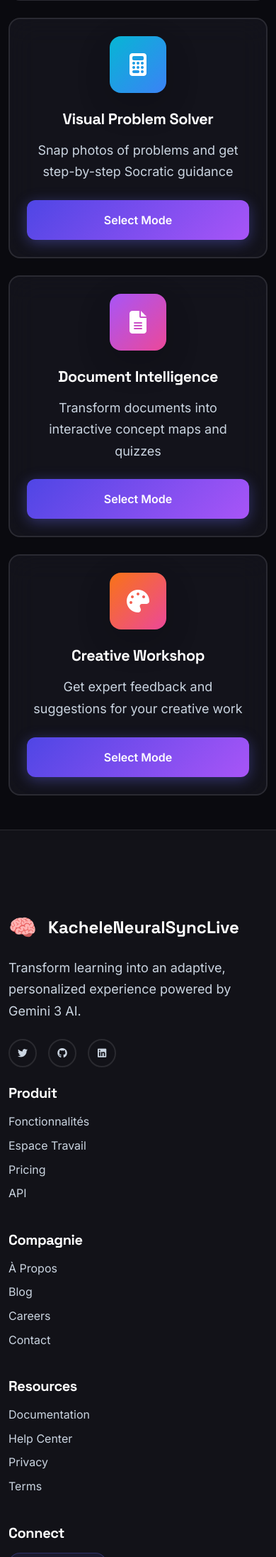
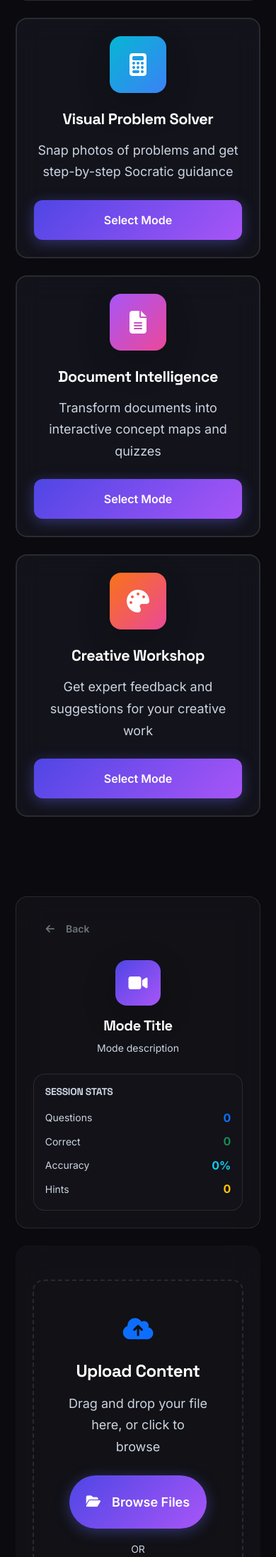
Before and after one commit to heritiernkh/kachele_neural_sync, a Django app: page /app/ in a window 390 px wide. Shown: the part 696-2890 px from the top of the page at 71% size. Run offline with Django 5.2, Linux system fonts and the light colour scheme; some libraries are stand-ins or nearby versions.

Commit message:
feat: rebrand demo to workspace and enhance Gemini integration
- Renamed 'Demo' page and related assets to 'App/Workspace'
- Switched to gemini-2.4-flash for improved performance
- Implemented intelligent mock responses for Socratic fallback
- Improved UI responsiveness and error handling for API limits (503/429)
- Updated styling for upload and chat interfaces
- Added .env.example, LICENSE, and Procfile

```diff
--- a/main_app/static/css/app.css
+++ b/main_app/static/css/app.css
@@ -4,7 +4,6 @@
 
 .app-container {
     padding-top: 80px;
-    min-height: 100vh;
 }
 
 /* Mode Selector */
@@ -81,9 +80,6 @@
 
 /* Workspace */
 .workspace-area {
-    display: grid;
-    grid-template-columns: 300px 1fr;
-    gap: var(--space-xl);
     min-height: calc(100vh - 160px);
 }
 
@@ -150,17 +146,14 @@
     transform: scale(1.02);
 }
 
-/* Chat Section */
 .chat-section {
     display: flex;
     flex-direction: column;
-    height: 500px;
-    /* Réduit de 600px */
+    min-height: 400px;
 }
 
 .chat-messages {
     flex: 1;
-    overflow-y: auto;
     padding: var(--space-lg);
     background: rgba(255, 255, 255, 0.02);
     border-radius: var(--radius-lg);
--- a/main_app/static/css/style.css
+++ b/main_app/static/css/style.css
@@ -106,6 +106,11 @@ body {
     min-height: 100vh;
 }
 
+main {
+    width: 100%;
+}
+
+
 /* Typography - Override Bootstrap */
 h1,
 h2,
@@ -157,7 +162,8 @@ p,
 
 /* Bootstrap Container Override */
 .container {
-    max-width: 1280px;
+    max-width: 1400px;
+    width: 95%;
 }
 
 /* Navigation */
@@ -415,11 +421,12 @@ p,
     margin-bottom: var(--space-xl);
 }
 
-/* Footer */
 .footer {
-    background: var(--bg-secondary);
+    background: var(--bg-secondary) !important;
     border-top: 1px solid var(--border-color);
     padding: var(--space-3xl) 0 var(--space-xl);
+    width: 100%;
+    margin-top: 150px;
 }
 
 .footer-grid {
--- a/main_app/static/js/app.js
+++ b/main_app/static/js/app.js
@@ -46,7 +46,8 @@ function showLoadingModal(message = 'Processing...') {
     const progressFill = document.getElementById('progressFill');
     if (progressFill) {
         progressFill.style.width = '0%';
-        progressFill.className = 'progress-bar bg-gradient-primary'; // Reset animations
+        // On garde les classes Bootstrap pour l'animation
+        progressFill.className = 'progress-bar progress-bar-striped progress-bar-animated';
     }
 
     bsLoadingModal.show();
@@ -152,13 +153,34 @@ function selectMode(mode) {
                 Drag and drop your file here, or click to browse
             </p>
             <input type="file" id="fileInput" accept="" style="display: none;">
-            <button class="btn btn-primary btn-lg px-4 rounded-pill" id="browseBtn">
+            <button class="btn btn-primary btn-lg px-4 rounded-pill mb-3" id="browseBtn">
                 <i class="fas fa-folder-open me-2"></i> Browse Files
+            </button>
+            <div class="mb-3">
+                <span class="text-muted small">OR</span>
+            </div>
+            <button class="btn btn-outline-primary rounded-pill px-4" id="startWithTextBtn">
+                <i class="fas fa-keyboard me-2"></i> Démarrer par texte
             </button>
             <div class="d-flex justify-content-center gap-2 mt-4 flex-wrap" id="fileTypes"></div>
         `;
-        // Re-bind click event to card and input (since we replaced innerHTML)
-        uploadCard.onclick = () => document.getElementById('fileInput').click();
+        // Re-bind events
+        const newFileInput = document.getElementById('fileInput');
+        newFileInput.onchange = (e) => {
+            if (e.target.files.length > 0) {
+                handleFileUpload(e.target.files[0]);
+            }
+        };
+
+        document.getElementById('browseBtn').onclick = (e) => {
+            e.stopPropagation();
+            newFileInput.click();
+        };
+        document.getElementById('startWithTextBtn').onclick = (e) => {
+            e.stopPropagation();
+            switchToTextMode();
+        };
+        uploadCard.onclick = () => newFileInput.click();
     }
 
     chatInputSection.style.display = 'none';
@@ -176,6 +198,26 @@ function selectMode(mode) {
 // ============================================
 // 2. SESSION MANAGEMENT
 // ============================================
+function switchToTextMode() {
+    uploadSection.style.display = 'none';
+    chatInputSection.style.display = 'block';
+    chatSection.style.display = 'block';
+
+    // Welcome message for text mode
+    const welcomeMsg = `Bonjour ! Je suis ton tuteur Kachele Neural Sync Live. Comment puis-je t'aider aujourd'hui ? Tu peux me poser une question sur n'importe quel sujet.`;
+    addMessage('ai', welcomeMsg);
+    chatInput.focus();
+}
+
+// Initial binding for the button present in HTML
+const initialStartWithTextBtn = document.getElementById('startWithTextBtn');
+if (initialStartWithTextBtn) {
+    initialStartWithTextBtn.addEventListener('click', (e) => {
+        e.stopPropagation();
+        switchToTextMode();
+    });
+}
+
 async function createSession(mode) {
     try {
         const response = await fetch('/api/session/create/', {
@@ -274,7 +316,7 @@ async function handleFileUpload(file) {
                     progressFill.style.width = `${percentComplete}%`;
 
                     if (percentComplete === 100) {
-                        updateLoadingMessage('Analyse par Gemini 2.5 Flash en cours...');
+                        updateLoadingMessage('Analyse par Gemini 3 en cours...');
                         progressFill.classList.add('progress-bar-striped', 'progress-bar-animated');
                     } else {
                         updateLoadingMessage(`Téléchargement: ${percentComplete}%`);
@@ -521,10 +563,25 @@ function startInteractiveChat(initialQuestion = null, correctAnswer = null) {
 }
 
 sendBtn.addEventListener('click', sendMessage);
+chatInput.addEventListener('input', function () {
+    this.style.height = 'auto';
+    this.style.height = (this.scrollHeight) + 'px';
+
+    // Empêcher que ça devienne trop grand
+    if (this.scrollHeight > 200) {
+        this.style.overflowY = 'auto';
+        this.style.height = '200px';
+    } else {
+        this.style.overflowY = 'hidden';
+    }
+});
+
 chatInput.addEventListener('keypress', (e) => {
     if (e.key === 'Enter' && !e.shiftKey) {
         e.preventDefault();
         sendMessage();
+        // Reset height after sending
+        chatInput.style.height = '48px';
     }
 });
 
@@ -540,6 +597,7 @@ async function sendMessage() {
     // Add user message
     addMessage('user', message);
     chatInput.value = '';
+    chatInput.style.height = '48px';
 
     // Check if this is an answer to a question
     const currentQuestion = chatInput.dataset.currentQuestion;
@@ -715,6 +773,11 @@ function addMessage(sender, text) {
     }
 
     chatMessages.scrollTop = chatMessages.scrollHeight;
+
+    // Si la zone de messages grandit, on s'assure que le champ de texte en bas est visible
+    setTimeout(() => {
+        chatInput.scrollIntoView({ behavior: 'smooth', block: 'nearest' });
+    }, 100);
 }
 
 
--- a/main_app/templates/main_app/app.html
+++ b/main_app/templates/main_app/app.html
@@ -8,7 +8,7 @@
 {% endblock %}
 
 {% block content %}
-<div class="app-container pt-5 mt-4 min-vh-100 position-relative">
+<div class="app-container pt-5 mt-4">
     <!-- Mode Selector Section -->
     <section class="mode-selector-section py-5">
         <div class="container">
@@ -90,12 +90,12 @@
     </section>
 
     <!-- Workspace Area (Hidden Initially) -->
-    <section class="workspace-area animate-slide-up" id="workspaceArea" style="display: none;">
+    <section class="workspace-area animate-slide-up" id="workspaceArea" style="display: none; padding-bottom: 200px;">
         <div class="container pb-5">
             <div class="row g-4">
                 <!-- Sidebar -->
-                <div class="col-lg-4">
-                    <div class="card glassmorphism sticky-top" style="top: 100px; z-index: 10;">
+                <div class="col-lg-3">
+                    <div class="card glassmorphism">
                         <div class="card-body p-4">
                             <div class="d-flex align-items-center mb-4">
                                 <button class="btn btn-outline-secondary btn-sm me-auto" id="backBtn">
@@ -137,9 +137,10 @@
                 </div>
 
                 <!-- Main Content Area -->
-                <div class="col-lg-8">
-                    <div class="card glassmorphism border-0 h-100" style="min-height: 500px;">
-                        <div class="card-body p-4 p-lg-5">
+                <div class="col-lg-9">
+                    <div class="card glassmorphism border-0" style="min-height: 700px;">
+                        <div class="card-body p-4 p-lg-5 d-flex flex-column">
+                            <div id="workspaceContent" class="flex-grow-1">
 
                                 <!-- Upload Area -->
                                 <div class="upload-section h-100 d-flex align-items-start justify-content-center pt-4"
@@ -156,8 +157,16 @@
 
                                         <input type="file" id="fileInput" accept="" style="display: none;">
 
-                                    <button class="btn btn-primary btn-lg px-4 rounded-pill" id="browseBtn">
+                                        <button class="btn btn-primary btn-lg px-4 rounded-pill mb-3" id="browseBtn">
                                             <i class="fas fa-folder-open me-2"></i> Browse Files
+                                        </button>
+
+                                        <div class="mb-3">
+                                            <span class="text-muted small">OR</span>
+                                        </div>
+
+                                        <button class="btn btn-outline-primary rounded-pill px-4" id="startWithTextBtn">
+                                            <i class="fas fa-keyboard me-2"></i> Démarrer par texte
                                         </button>
 
                                         <div class="d-flex justify-content-center gap-2 mt-4 flex-wrap" id="fileTypes">
@@ -171,19 +180,6 @@
                                     </div>
                                 </div>
 
-                            <!-- 2. Zone de Saisie (Appears after upload) -->
-                            <div class="chat-input-section mb-4" id="chatInputSection" style="display: none;">
-                                <div
-                                    class="chat-input-container d-flex gap-2 p-3 bg-dark bg-opacity-25 rounded-4 border border-primary border-opacity-25 shadow-sm">
-                                    <textarea class="form-control bg-transparent border-0 text-white shadow-none"
-                                        id="chatInput" placeholder="Pose ta question ici sur ce fichier..." rows="1"
-                                        style="resize: none; font-size: 1.1rem;"></textarea>
-                                    <button class="btn btn-primary rounded-circle" id="sendBtn"
-                                        style="width: 42px; height: 42px; flex-shrink: 0;">
-                                        <i class="fas fa-paper-plane"></i>
-                                    </button>
-                                </div>
-                            </div>
 
                                 <!-- 3. Zone de Réponse (Analysis + Chat History) -->
                                 <div class="responses-area" id="responsesArea">
@@ -208,17 +204,35 @@
                                             <button class="btn btn-outline-warning btn-sm rounded-pill py-0"
                                                 id="requestHintBtn">Indices</button>
                                         </div>
-                                    <div class="chat-messages vstack gap-3" id="chatMessages">
+                                        <div class="chat-messages vstack gap-3 mb-4" id="chatMessages">
                                             <!-- Message bubbles -->
+                                        </div>
+
+                                        <div class="chat-input-section mt-5" id="chatInputSection"
+                                            style="display: none;">
+                                            <div
+                                                class="chat-input-container d-flex gap-2 p-2 bg-dark bg-opacity-50 rounded-4 border border-primary shadow-lg">
+                                                <textarea
+                                                    class="form-control bg-transparent border-0 text-white shadow-none fs-5 py-2 px-3 flex-grow-1"
+                                                    id="chatInput" placeholder="Écris ton message ici..." rows="1"
+                                                    style="resize: none; min-height: 48px; overflow-y: hidden;"></textarea>
+                                                <button
+                                                    class="btn btn-primary rounded-pill px-4 align-self-end mb-1 me-1"
+                                                    id="sendBtn" style="height: 44px; flex-shrink: 0;">
+                                                    <i class="fas fa-paper-plane me-2"></i> Envoyer
+                                                </button>
+                                            </div>
                                         </div>
                                     </div>
                                 </div>
 
+                            </div> <!-- End workspaceContent -->
                         </div>
                     </div>
                 </div>
             </div>
-        </div>
+            <!-- Marge de sécurité finale -->
+            <div class="py-5 mt-5"></div>
     </section>
 </div>
 
@@ -227,13 +241,15 @@
     <div class="modal-dialog modal-dialog-centered">
         <div class="modal-content border-0 glassmorphism">
             <div class="modal-body text-center p-5">
-                <div class="d-inline-block display-1 mb-4 animate-pulse-glow">To</div>
+                <div class="d-inline-block display-1 mb-4 animate-pulse-glow">
+                    <i class="fas fa-brain text-gradient"></i>
+                </div>
                 <h3 class="h4 mb-2">Analyzing with Gemini 3...</h3>
                 <p class="text-muted mb-4" id="loadingMessage">Processing your content</p>
 
-                <div class="progress bg-secondary bg-opacity-25" style="height: 6px;">
-                    <div class="progress-bar progress-bar-striped progress-bar-animated bg-gradient-primary"
-                        id="progressFill" role="progressbar" style="width: 0%"></div>
+                <div class="progress bg-secondary bg-opacity-25" style="height: 10px;">
+                    <div class="progress-bar progress-bar-striped progress-bar-animated" id="progressFill"
+                        role="progressbar" style="width: 0%; background: var(--gradient-primary) !important;"></div>
                 </div>
             </div>
         </div>
@@ -241,10 +257,6 @@
 </div>
 
 <style>
-    .demo-sidebar {
-        top: 100px;
-    }
-
     .mode-card {
         cursor: pointer;
         transition: transform 0.3s ease;
@@ -273,6 +285,38 @@
         border: 1px solid rgba(255, 255, 255, 0.1);
         border-bottom-left-radius: 4px;
     }
+
+    /* Force Footer to stay away */
+    .workspace-area {
+        margin-bottom: 300px !important;
+        display: block !important;
+    }
+
+    /* Full Width Chat Input */
+    .chat-input-section {
+        margin-top: 3rem !important;
+        padding-bottom: 2rem !important;
+        width: 100% !important;
+    }
+
+    .chat-input-container {
+        transition: all 0.3s ease;
+        background: rgba(10, 10, 15, 0.95) !important;
+        backdrop-filter: blur(20px);
+        width: 100% !important;
+        max-width: none !important;
+        border: 1px solid var(--primary-500) !important;
+        box-shadow: 0 0 30px rgba(99, 102, 241, 0.2) !important;
+    }
+
+    #workspaceContent {
+        display: block !important;
+        min-height: 800px;
+    }
+
+    .responses-area {
+        width: 100% !important;
+    }
 </style>
 {% endblock %}
 
--- a/main_app/views.py
+++ b/main_app/views.py
@@ -63,12 +63,28 @@ def get_mock_analysis(filename, mode):
     }
 
 def get_mock_response(question, analysis_summary):
-    """Génère une réponse pédagogique simulée basée sur l'analyse si l'API est saturée"""
-    q = question.lower()
-    if "aider" in q or "comment" in q or "expliquer" in q:
-        return f"C'est une excellente question ! En me basant sur l'analyse du contenu, je te suggère de te concentrer sur les concepts clés identifiés. La méthode socratique nous invite à réfléchir : à ton avis, quel est l'élément le plus complexe dans ce que nous venons de voir ? (Note: Je suis en mode Démo sécurisé suite à une saturation du quota API)."
+    """Génère une réponse pédagogique simulée intelligente basée sur l'analyse en cas de saturation API"""
+    import random
 
-    return "Je comprends ta question. Dans le cadre de notre session Kachele NeuralSync, nous cherchons à approfondir ce sujet. Peux-tu me préciser quel aspect te pose le plus de difficultés dans l'analyse que nous avons obtenue ? (Note: Mode Démo activé)."
+    # Extraire des informations de l'analyse pour personnaliser la réponse
+    concepts = analysis_summary.get('key_concepts', [])
+    summary = analysis_summary.get('summary', "notre sujet d'étude")
+
+    # Choisir un concept aléatoire s'il y en a
+    concept_focus = f"'{concepts[0]}'" if concepts else "ce contenu"
+
+    responses = [
+        f"C'est une réflexion intéressante. En regardant l'analyse sur {concept_focus}, comment penses-tu que cela se connecte à ta question ?",
+        f"Je vois où tu veux en venir. Si l'on considère le résumé de notre analyse ({summary[:60]}...), quel lien fais-tu avec ton interrogation ?",
+        f"Dans l'esprit de Kachele NeuralSync, j'aimerais te retourner la question : en te basant sur les concepts clés comme {concept_focus}, quelle serait ta première intuition ?",
+        f"Ton approche est pertinente. Pour approfondir {concept_focus}, quel aspect spécifique de l'analyse te semble le plus lié à ce que tu viens de demander ?",
+        f"C'est un excellent point de départ. Si tu devais expliquer {concept_focus} à quelqu'un d'autre en te basant sur notre session, que dirais-tu ?"
+    ]
+
+    # Message de pied de page pour la transparence
+    note = "\n\n*(Note: Mode Démo Intelligent activé - Gemini est actuellement en haute performance de calcul)*"
+
+    return random.choice(responses) + note
 from .models import LearningSession, UploadedContent, Interaction, ConceptMap, UserProgress
 from .gemini_service import gemini_service
 from django.contrib.auth.decorators import login_required
@@ -370,27 +386,21 @@ def ask_question(request):
 
         latest_upload = session.uploads.filter(analysis_completed=True).last()
 
-        if not latest_upload:
-            any_upload = session.uploads.exists()
-            if any_upload:
-                return JsonResponse({
-                    'success': False,
-                    'error': "L'analyse de votre fichier n'a pas pu aboutir (elle a peut-être échoué à cause du quota API). Veuillez ré-uploader le fichier ou attendre une minute."
-                }, status=400)
-            else:
-                return JsonResponse({
-                    'success': False,
-                    'error': "Veuillez d'abord uploader un contenu pour que je puisse l'analyser avant de commencer la discussion."
-                }, status=400)
-
-        analysis_summary = json.loads(latest_upload.analysis_summary)
-
-        # Préparer le contexte pour Gemini
-        full_context = f"""
-        Session Mode: {session.get_mode_display()}
-        Content Analysis: {json.dumps(analysis_summary, indent=2)}
-        Additional Context: {json.dumps(context, indent=2)}
-        """
+        if latest_upload:
+            analysis_summary = json.loads(latest_upload.analysis_summary)
+            # Préparer le contexte pour Gemini basé sur le fichier
+            full_context = f"""
+            Session Mode: {session.get_mode_display()}
+            Content Analysis: {json.dumps(analysis_summary, indent=2)}
+            Additional Context: {json.dumps(context, indent=2)}
+            """
+        else:
+            # Mode "Chat Direct" sans fichier
+            full_context = f"""
+            Session Mode: {session.get_mode_display()} (Mode Text Direct)
+            L'utilisateur a choisi de discuter directement sans uploader de fichier.
+            Tu agis comme un tuteur généraliste expert utilisant la méthode socratique.
+            """
 
         # Démarrer ou continuer la session de chat
         if not hasattr(gemini_service, '_active_chats'):
--- a/requirements.txt
+++ b/requirements.txt
@@ -2,3 +2,5 @@ google-genai>=1.0.0
 Pillow>=10.0.0
 python-dotenv>=1.0.0
 Django>=5.2.0
+whitenoise>=6.5.0
+gunicorn>=21.0.0
```
Also changed, not shown: kachele_neural_sync/settings.py (+9 -4 lines), main_app/gemini_service.py (+34 -11 lines), main_app/templates/main_app/about.html (+78 -35 lines), readme.md, 4 other files. Lines whose indentation alone changed are shown as unchanged.
